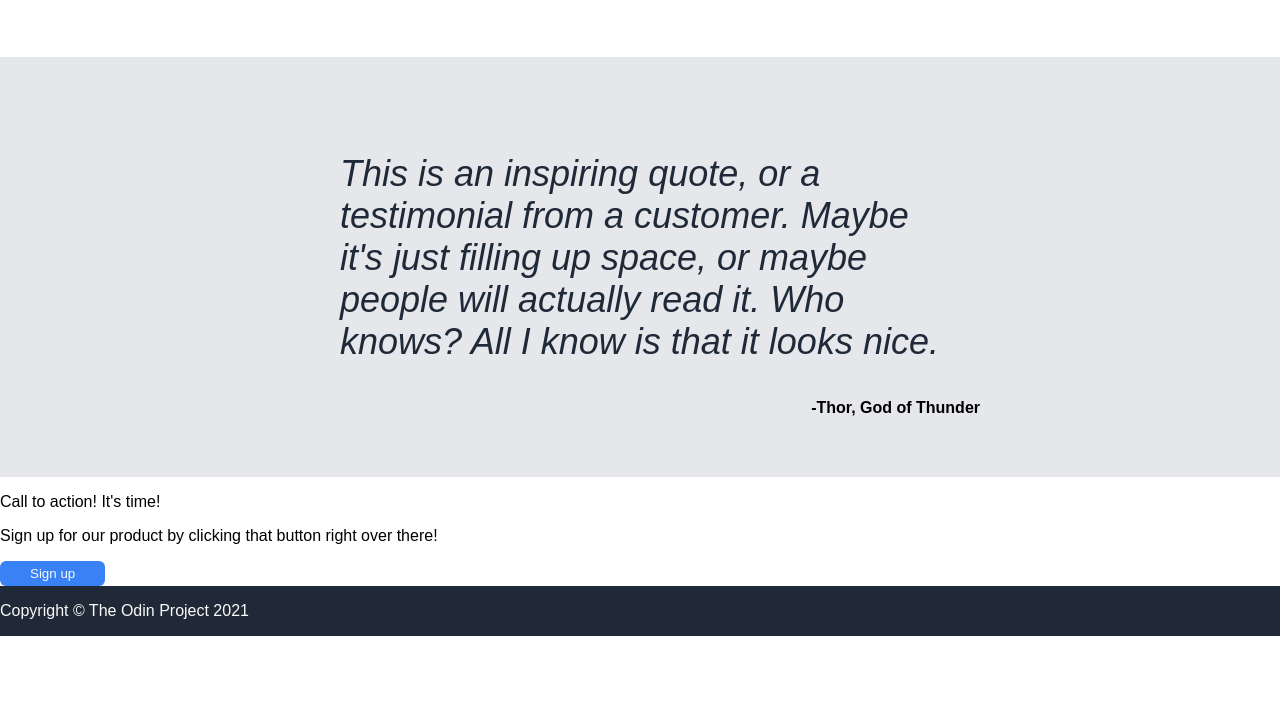
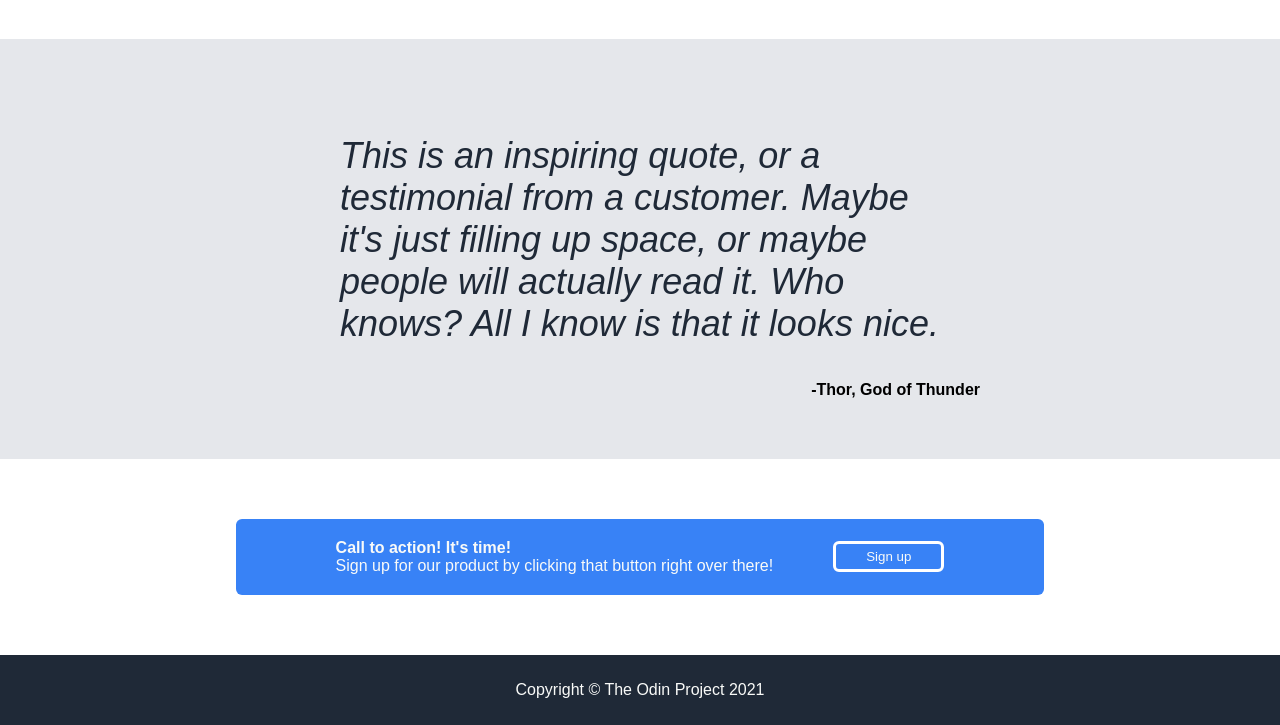
Before and after one commit to hedgehoginthefogg/odin-landing-page, a plain HTML site: page index.html in a window 1280 px wide. Shown: the part 747-1472 px from the top of the page. Before the commit the page ends 1383 px from the top, so only its background shows below. Drawn offline with Linux system fonts and the light colour scheme.

Commit message:
Style call to action section, tidy and finalize
Style the final two sections - call to action and
footer - then tidy up the others. Finalize CSS and
HTML. It now matches the solution.

```diff
--- a/index.html
+++ b/index.html
@@ -31,22 +31,22 @@
         <div class="cards">
             <figure>
                 <div class="image-placeholder"></div>
-                <img src="" alt="">
+
                 <figcaption>this is some subtext under an illustration or image</figcaption>
             </figure>
             <figure>
                 <div class="image-placeholder"></div>
-                <img src="" alt="">
+
                 <figcaption>this is some subtext under an illustration or image</figcaption>
             </figure>
             <figure>
                 <div class="image-placeholder"></div>
-                <img src="" alt="">
+
                 <figcaption>this is some subtext under an illustration or image</figcaption>
             </figure>
             <figure>
                 <div class="image-placeholder"></div>
-                <img src="" alt="">
+
                 <figcaption>this is some subtext under an illustration or image</figcaption>
             </figure>
         </div>
@@ -60,9 +60,13 @@
         </div>
     </div>
     <div class="call-to-action">
-        <p>Call to action! It's time!</p>
-        <p>Sign up for our product by clicking that button right over there!</p>
-        <button>Sign up</button>
+        <div class="blue-container">
+            <div class ="call-to-action-text">
+                <p class="call-to-action-heading">Call to action! It's time!</p>
+                <p>Sign up for our product by clicking that button right over there!</p>
+            </div>
+            <button>Sign up</button>
+        </div>
     </div>
     <footer>
         <p>Copyright © The Odin Project 2021</p>
--- a/styles.css
+++ b/styles.css
@@ -73,6 +73,7 @@ li {
     justify-content: center;
     padding: 30px;
     width: 400px;
+    height: 200px;
 }
 
 .hero-banner h2 {
@@ -151,10 +152,50 @@ cite {
     font-weight: 900;
 }
 
-/* fifth section, the footer*/
+/* fifth section, call to action */
+
+.call-to-action {
+    display: flex;
+    justify-content: center;
+    align-content: center;
+}
+
+.blue-container {
+    display: flex;
+    background-color: #3882F6;
+    color: #F9FAF8;
+    border-radius: 6px;
+    padding: 20px 100px;
+    margin: 60px;
+    justify-content: space-between;
+}
+
+.call-to-action button {
+    border: solid 3px white;
+    margin-left: 60px;
+}
+
+.call-to-action-heading {
+    font-weight: 900;
+}
+
+.call-to-action-text {
+    min-width: 200px;
+}
+.call-to-action-text p {
+    margin: 0;
+    padding: 0;
+}
+
+
+/* sixth section, the footer*/
 footer {
+    display: flex;
     background-color: #1F2937;
     color: #F9FAF8;
+    justify-content: center;
+    align-items: center;
+    padding: 10px 0;
 }
 
 
@@ -162,7 +203,6 @@ footer {
 button {
     background-color: #3882F6;
     color: #F9FAF8;
-    border-radius: 1%;
     text-decoration: none;
     cursor: pointer;
     border-radius: 6px;
@@ -170,4 +210,5 @@ button {
     align-self: flex-start;
     padding: 5px 30px;
     border: none;
+    align-self: center;
 }
```
